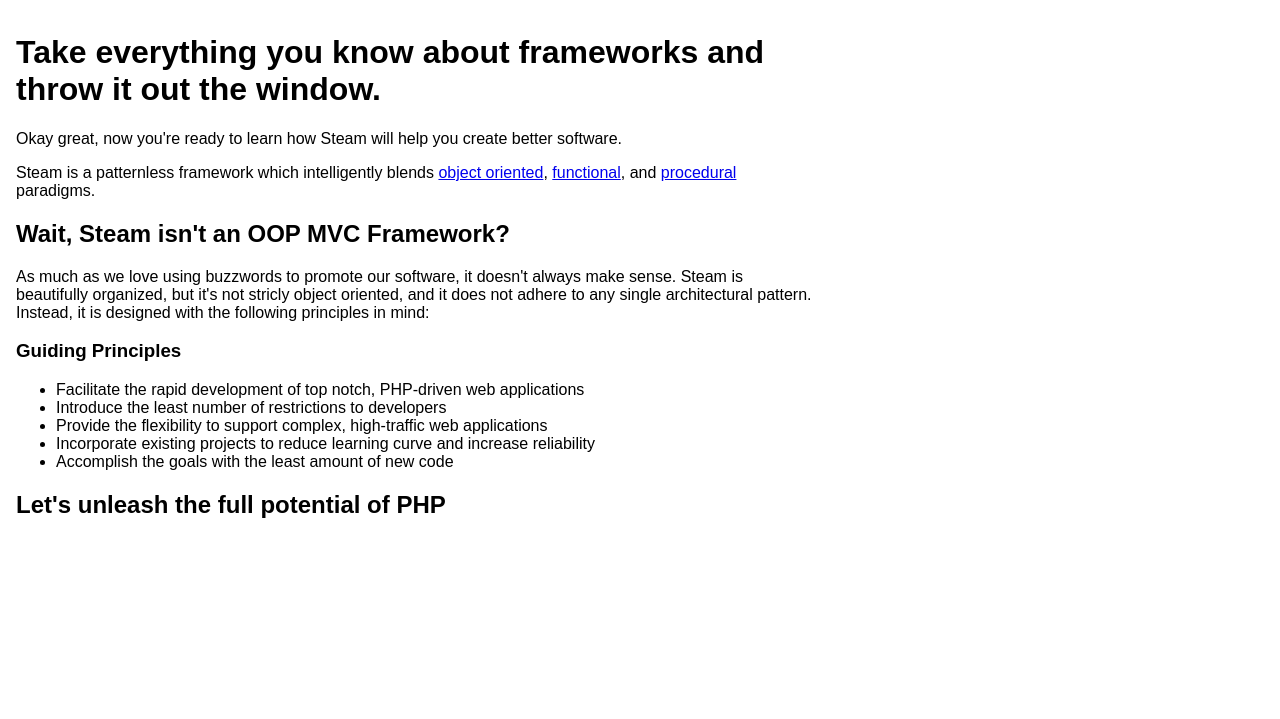
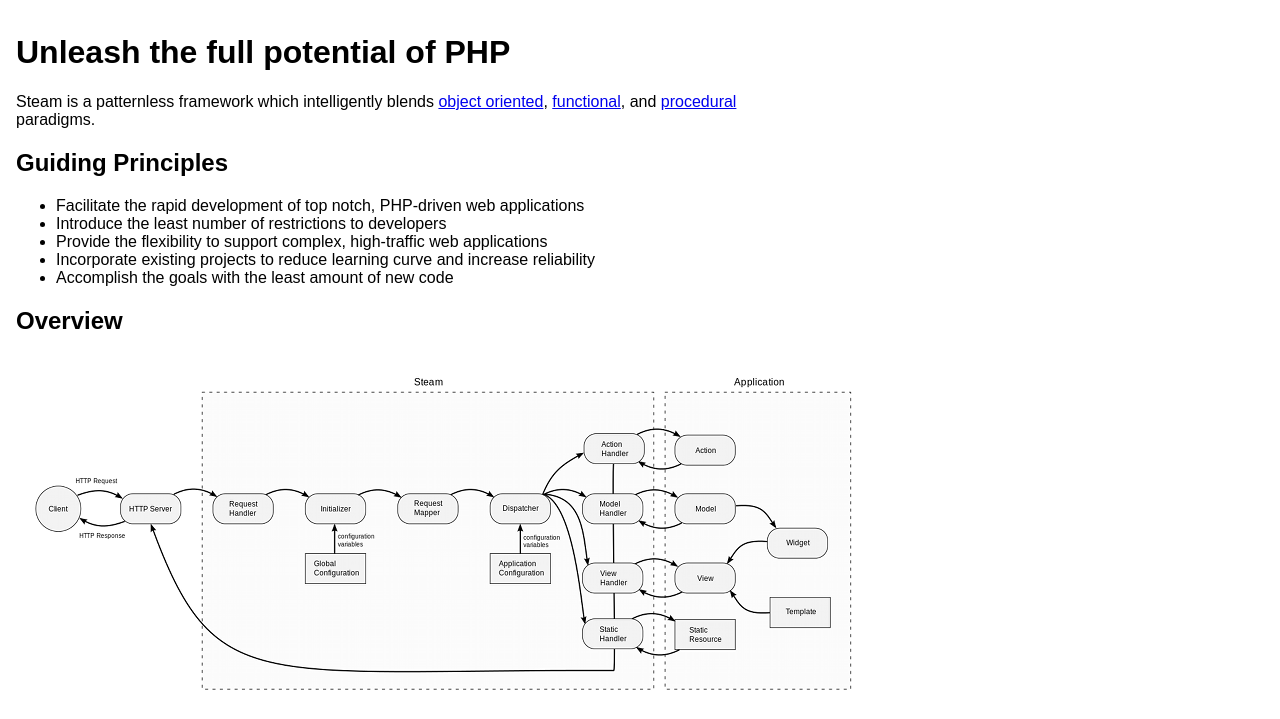
Before and after one commit to steam-fw/steam-fw.github.com, a plain HTML site: page index.html in a window 1280 px wide. Shown: the part 134-853 px from the top of the page. Before the commit the page ends 800 px from the top, so only its background shows below. Drawn offline with Linux system fonts and the light colour scheme.

Commit message:
made the intro text a little friendlier

```diff
--- a/index.html
+++ b/index.html
@@ -19,12 +19,9 @@
             <img src="/static/steam-logo.png" alt="Steam"/> &nbsp; An elegant PHP web application framework
         </div>
         <div id="content">
-            <h1>Take everything you know about frameworks and throw it out the window.</h1>
-            <p>Okay great, now you're ready to learn how Steam will help you create better software.</p>
+            <h1>Unleash the full potential of PHP</h1>
             <p>Steam is a patternless framework which intelligently blends <a href="http://en.wikipedia.org/wiki/Object-oriented_programming" target="_blank">object oriented</a>, <a href="http://en.wikipedia.org/wiki/Functional_programming" target="_blank">functional</a>, and <a href="http://en.wikipedia.org/wiki/Procedural_programming" target="_blank">procedural</a> paradigms.</p>
-            <h2>Wait, Steam isn't an OOP MVC Framework?</h2>
-            <p>As much as we love using buzzwords to promote our software, it doesn't always make sense. Steam is beautifully organized, but it's not stricly object oriented, and it does not adhere to any single architectural pattern. Instead, it is designed with the following principles in mind:</p>
-            <h3>Guiding Principles</h3>
+            <h2>Guiding Principles</h2>
             <ul>
                 <li>Facilitate the rapid development of top notch, PHP-driven web applications</li>
                 <li>Introduce the least number of restrictions to developers</li>
@@ -32,7 +29,8 @@
                 <li>Incorporate existing projects to reduce learning curve and increase reliability</li>
                 <li>Accomplish the goals with the least amount of new code</li>
             </ul>
-            <h2>Let's unleash the full potential of PHP</h2>
+            <h2>Overview</h2>
+            <img src="/static/control-flow-diagram.png"/>
         </div>
     </body>
 </html>
```
Also changed, not shown: static/control-flow-diagram.png (added).
